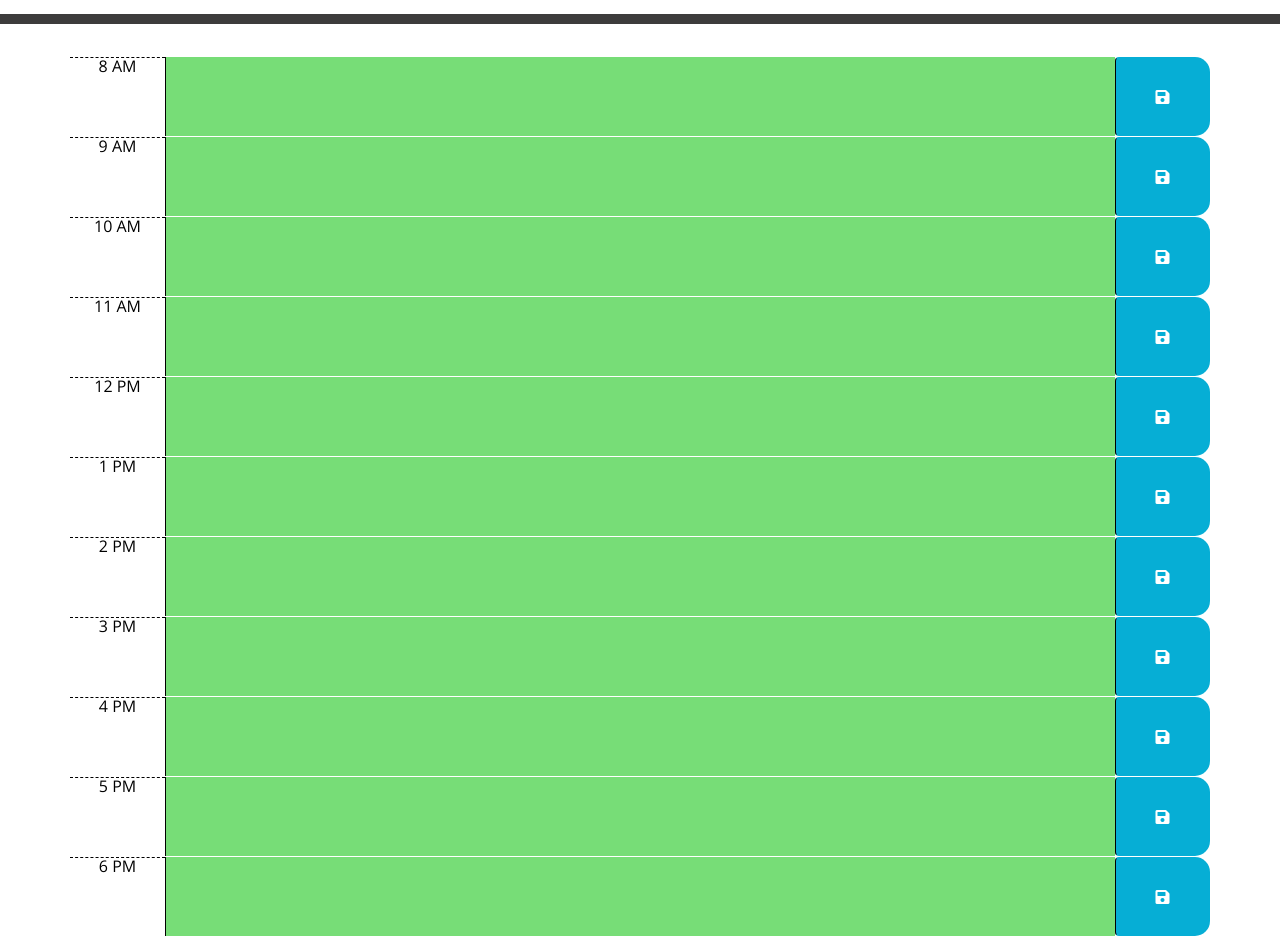
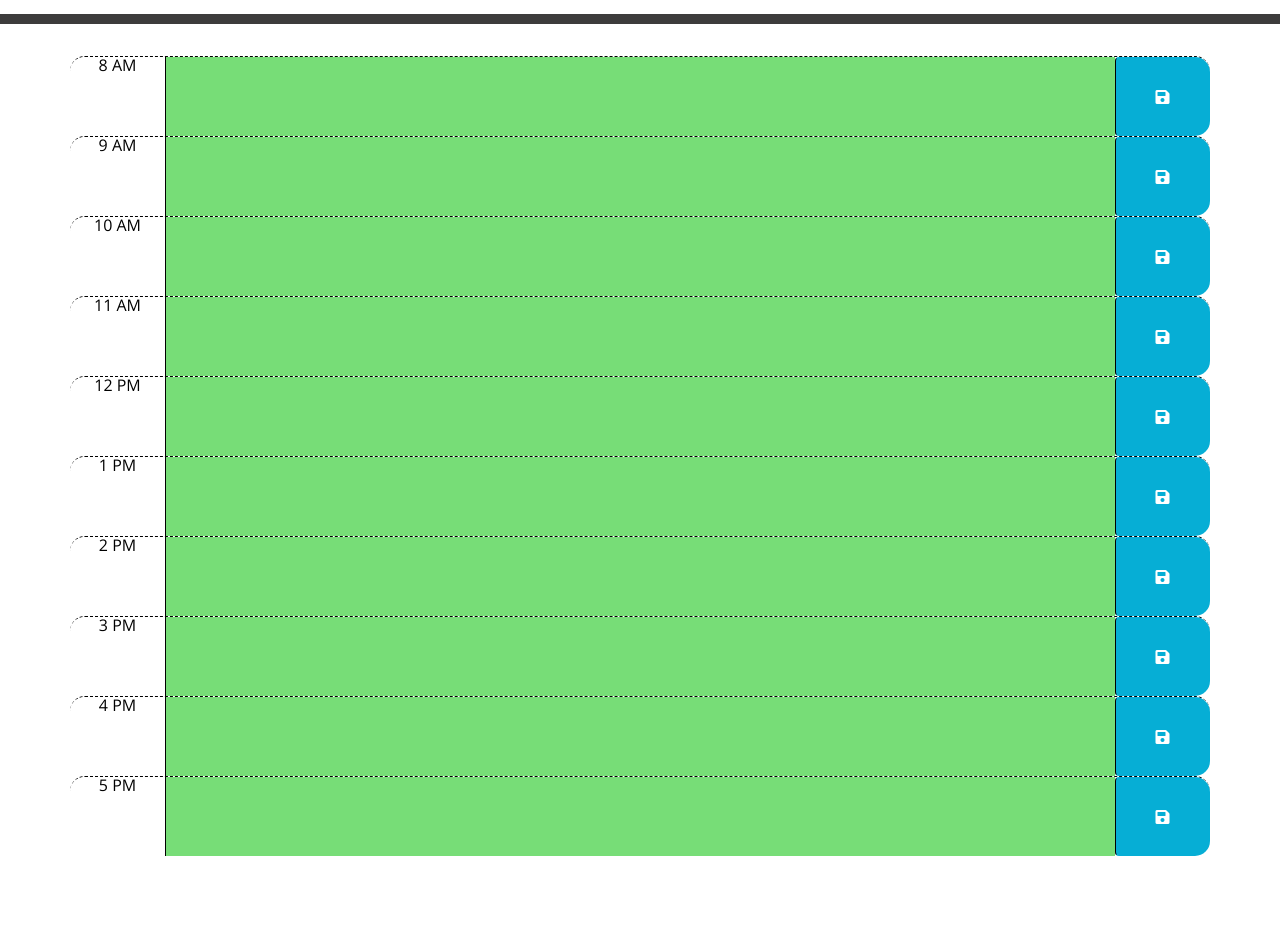
Before and after one commit to sharonealex/WorkDayScheduler, a plain HTML site: page index.html in a window 1280 px wide. Shown: the part 280-1216 px from the top of the page. After the commit the page ends 1136 px from the top, so only its background shows below. Drawn offline with nearby package versions, Linux system fonts and the light colour scheme.

Commit message:
fixed and refactored functions

```diff
--- a/assets/js/script.js
+++ b/assets/js/script.js
@@ -19,30 +19,43 @@ function timeTracker(){
 
         //Based on time of the hour, change background colour to inidicate past present future.
         if(hourBlock < hourNow){
-            $(this).siblings(".description").addClass("past");
-            $(this).siblings(".description").removeClass("present");
-            $(this).siblings(".description").removeClass("future");
+            $(this).children(".description").addClass("past");
+            $(this).children(".description").removeClass("present");
+            $(this).children(".description").removeClass("future");
         }
         else if(hourBlock == hourNow){
-            $(this).siblings(".description").addClass("present");
-            $(this).siblings(".description").removeClass("past");
-            $(this).siblings(".description").removeClass("future");
+            $(this).children(".description").addClass("present");
+            $(this).children(".description").removeClass("past");
+            $(this).children(".description").removeClass("future");
         }
         else {
-            $(this).siblings(".description").addClass("future");
-            $(this).siblings(".description").removeClass("present");
-            $(this).siblings(".description").removeClass("past");
+            $(this).children(".description").addClass("future");
+            $(this).children(".description").removeClass("present");
+            $(this).children(".description").removeClass("past");
         }
     })
 
 }
 
 
-timeTracker();
+//fetch and display saved tasks from local storage.
 
+function displayTasks(){
+    $("#id")
+}
 
-//fetch and display saved tasks from local storage.
 
 //Function for saving tasks on clicking button event.
 
+$(document).ready(function(){
+    $(".saveBtn").on("click", function(){
+        var task = $(this).siblings(".description").val();
+        var taskTime = $(this).parent().attr("id")
+        localStorage.setItem(taskTime, task);
+    })
+})
+
 //Function to change background colours based on time hours
+
+timeTracker();
+displayTasks();
--- a/index.html
+++ b/index.html
@@ -29,71 +29,65 @@
       <p id="thisDay" class="lead"></p>
     </header>
     <div class="container">
-      <div class="row time-block">
-        <div class="col-md-1  hour" id="8">8 AM</div>
+      <div class="row time-block hour" id="8">
+        <div class="col-md-1">8 AM</div>
         <textarea class="col-md-10 description">
         </textarea>
         <button class="btn saveBtn col-md-1"><i class="fas fa-save"></i></button>
       </div>
-      <div class="row time-block">
-        <div class="col-md-1 hour" id="9">9 AM</div>
+      <div class="row time-block hour" id="9">
+        <div class="col-md-1">9 AM</div>
         <textarea class="col-md-10 description">
         </textarea>
         <button class="btn saveBtn col-md-1"><i class="fas fa-save"></i></button>
       </div>
-      <div  class="row time-block">
-        <div class="col-md-1 hour" id="10">10 AM</div>
+      <div  class="row time-block hour" id="10">
+        <div class="col-md-1" id="10">10 AM</div>
         <textarea class="col-md-10 description">
         </textarea>
         <button class="btn saveBtn col-md-1"><i class="fas fa-save"></i></button>
       </div>
-      <div class="row time-block">
-        <div class="col-md-1 hour" id="11">11 AM</div>
+      <div class="row time-block hour" id="11">
+        <div class="col-md-1" id="11">11 AM</div>
         <textarea class="col-md-10 description">
         </textarea>
         <button class="btn saveBtn col-md-1"><i class="fas fa-save"></i></button>
       </div>
-      <div class="row time-block">
-        <div class="col-md-1 hour" id="12">12 PM</div>
+      <div class="row time-block hour" id="12">
+        <div class="col-md-1" id="12">12 PM</div>
         <textarea class="col-md-10 description">
         </textarea>
         <button class="btn saveBtn col-md-1" data-hour="13"><i class="fas fa-save"></i></button>
       </div>
-      <div  class="row time-block">
-        <div class="col-md-1 hour" id="13">1 PM</div>
+      <div  class="row time-block hour" id="13">
+        <div class="col-md-1" id="13">1 PM</div>
         <textarea class="col-md-10 description">
         </textarea>
         <button class="btn saveBtn col-md-1"><i class="fas fa-save"></i></button>
       </div>
-      <div  class="row time-block">
-        <div class="col-md-1 hour" id="14">2 PM</div>
+      <div  class="row time-block hour" id="14">
+        <div class="col-md-1" id="14">2 PM</div>
         <textarea class="col-md-10 description">
         </textarea>
         <button class="btn saveBtn col-md-1"><i class="fas fa-save"></i></button>
       </div>
-      <div  class="row time-block">
-        <div class="col-md-1 hour" id="15">3 PM</div>
+      <div  class="row time-block hour" id="15">
+        <div class="col-md-1" id="15">3 PM</div>
         <textarea class="col-md-10 description">
         </textarea>
         <button class="btn saveBtn col-md-1"><i class="fas fa-save"></i></button>
       </div>
-      <div  class="row time-block">
-        <div class="col-md-1 hour" id="16">4 PM</div>
+      <div  class="row time-block hour" id="16">
+        <div class="col-md-1" id="16">4 PM</div>
         <textarea class="col-md-10 description">
         </textarea>
         <button class="btn saveBtn col-md-1"><i class="fas fa-save"></i></button>
       </div>
-      <div  class="row time-block">
-        <div class="col-md-1 hour" id="17">5 PM</div>
+      <div  class="row time-block hour" id="17">
+        <div class="col-md-1" id="17">5 PM</div>
         <textarea class="col-md-10 description">
         </textarea>
         <button class="btn saveBtn col-md-1" ><i class="fas fa-save"></i></button>
-      </div>
-      <div  class="row time-block">
-        <div class="col-md-1 hour" id="18">6 PM</div>
-        <textarea class="col-md-10 description">
-        </textarea>
-        <button class="btn saveBtn col-md-1"><i class="fas fa-save"></i></button>
       </div>
     </div>
 
```
